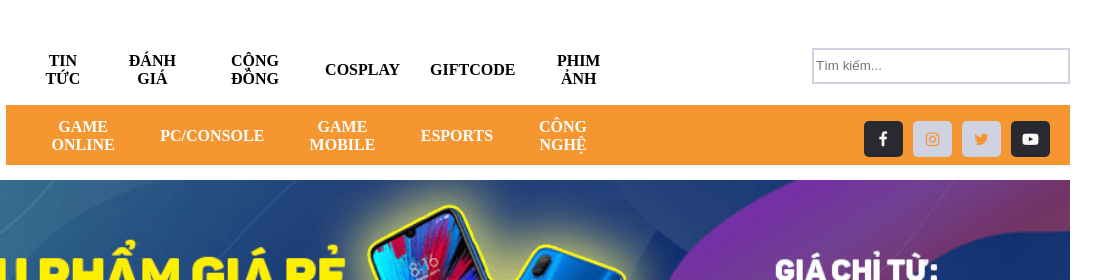
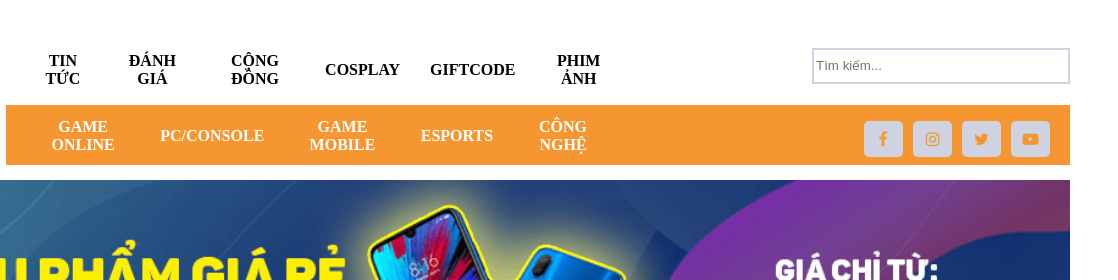
Before and after one commit to vulake/vulake.github.io, a plain HTML site: page index.html in a window 1280 px wide. Shown: the top 280 px of the page, 162-1280 px from the left. Drawn offline with Linux system fonts and the light colour scheme.

Commit message:
Add files via upload

```diff
--- a/css/mau.css
+++ b/css/mau.css
@@ -316,14 +316,14 @@ table{
     margin-right: 0px;
     list-style: none;
 }
-.fa-youtube-play{
+.under .fa-youtube-play{
     background: #292a30;
     color: #faf8f5;
     border-radius: 5px;
     margin-left: 10px;
     margin-right: 20px;
 }
-.fa-facebook {
+.under.fa-facebook {
     background: #292a30;
     color: #faf8f5;
     border-radius: 5px;
```
